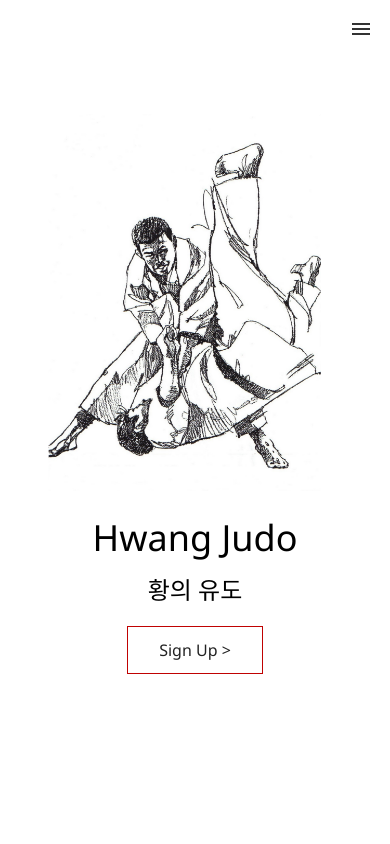
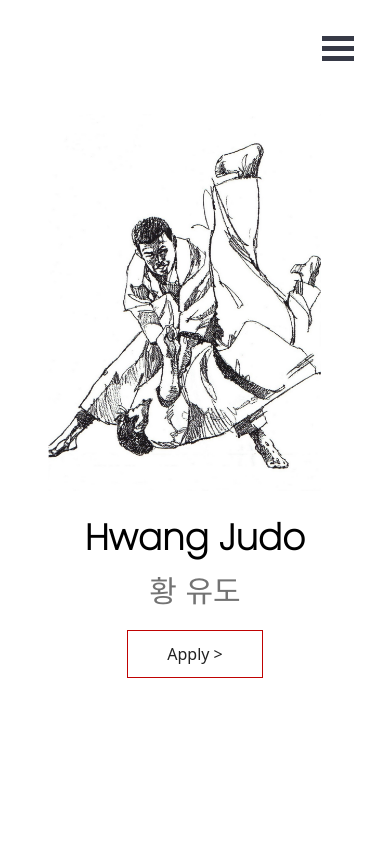
Before and after one commit to timjaya/hwangsjudo, a Next.js app: page / in a window 390 px wide. Shown: the top 844 px of the page. Built offline with nearby package versions, Linux system fonts and the light colour scheme.

Commit message:
finished styling of page, updated hamburger menu, finished instructor page

```diff
--- a/components/about.js
+++ /dev/null
@@ -1,21 +0,0 @@
-import { Element } from 'react-scroll'
-import Section from './section.js'
-export default function About() {
-    return (
-
-            <div className="mb-36">
-            <div className="flex flex-col px-6" id="about">
-                <h1 className="flex my-12 justify-center text-5xl">About</h1>
-                <div className="text-center">
-                    <p>
-                        In response to Lane County judo players who are looking for a judo experience with that distinctive traditional essence and quality, formal plans are underway to get together again once restrictions allow.
-                        Hwang{"'"}s Judo is a neo-traditional dojang focused on creating a warm, collegial others-centered community, with an emphasis on non-competitive physical exercise, mental discipline, well-being, and proper technique.
-                        If the forgoing does not align with your martial arts philosophy, desired approach, or natural orientation there are likely other options in the area that will better suit your needs, and we sincerely encourage you to explore those alternatives.
-                        For those kindred spirits in the community (many of whom are fellow legacy students of Master Kyu Hwang and Hwang{"'"}s Martial Arts Academy) please receive our kindest greetings. If you{"'"}re interested in joining us on the mat, provide your contact information below and we{"'"}ll be in touch once classes resume.
-                    </p>
-                </div>
-            </div>
-            </div>
-
-    )
-}
--- a/components/landing.js
+++ /dev/null
@@ -1,30 +0,0 @@
-import Image from 'next/image'
-import Section from './section.js'
-import styles from './css/Landing.module.css'
-
-export default function Landing() {
-    return (
-
-            <div className="flex justify-center py-28">
-                <div className="flex flex-col md:flex-row">
-                    <div className="flex justify-center">
-                        <Image
-                            src="/images/judo-flip.png"
-                            alt="Picture of a judo flip"
-                            // layout="responsive"
-                            width={600}
-                            height={600}
-                        />
-                    </div>
-                    <div className="flex flex-col justify-center">
-                        <h1 className="flex justify-center text-4xl my-4">Hwang Judo</h1>
-                        <h1 className="flex justify-center text-2xl">황의 유도</h1>
-                        <div className="flex justify-center my-5">
-                            <button className={styles.button}>Sign Up {'>'}</button>
-                        </div>
-                    </div>
-                </div>
-            </div>
-
-    )
-}
--- a/components/navigation.js
+++ b/components/navigation.js
@@ -1,36 +1,11 @@
-import { Link } from 'react-scroll'
 import { slide as Menu } from 'react-burger-menu'
-// import './button.css'
 export default function Navigation() {
-
     return (
-        // <p>Hello</p>
-        // <Menu>
-        //     <a id="home" className="menu-item" href="/">Home</a>
-        //     <a id="about" className="menu-item" href="/about">About</a>
-        // </Menu>
-
-        <div class="header">
-            <input class="menu-btn" type="checkbox" id="menu-btn" />
-            <label class="menu-icon" for="menu-btn"><span class="navicon"></span></label>
-            <ul class="menu">
-
-                    <li><a href="#work" className="sm:hover:underline">About</a></li>
-                    <li><a href="#about" className="sm:hover:underline">Apply</a></li>
-                    <li><a href="#careers" className="sm:hover:underline">Payment</a></li>
-
-            </ul>
-        </div>
-
-
-
-        // <div className="flex justify-center lg:justify-left">
-        //     <nav className={styles.nav}>
-        //         <ul className="flex text-base md:text-xl nav justify-around my-7 mx-5">
-        //             <li className="mx-7"><Link href="" to="about" spy={true} offset={-50} smooth={true}>About</Link></li>
-        //             <li className="mx-7"><Link href="" to="instructor" spy={true} smooth={true}>Instructor</Link></li>
-        //         </ul>
-        //     </nav>
-        // </div>
+        <Menu>
+            <a id="home" className="menu-item py-5" href="/">Home</a>
+            <a id="about" className="menu-item py-5" href="/about">About</a>
+            <a id="apply" className="menu-item py-5" href="/apply">Apply</a>
+            <a id="payment" className="menu-item py-5" href="/payment">Payment</a>
+        </Menu>
     )
 }
--- a/pages/_document.js
+++ b/pages/_document.js
@@ -10,8 +10,10 @@ class MyDocument extends Document {
     return (
       <Html>
         <Head>
-          <link href='https://fonts.googleapis.com/css?family=Noto Sans' rel='stylesheet' />
-          <link href='https://fonts.googleapis.com/css?family=Amiri&display=optional' rel='stylesheet' />
+          <link rel="preconnect" href="https://fonts.googleapis.com" />
+          <link rel="preconnect" href="https://fonts.gstatic.com" crossOrigin />
+          <link href="https://fonts.googleapis.com/css2?family=Poppins:wght@200&display=swap" rel="stylesheet" />
+
         </Head>
         <body>
           <Main />
--- /dev/null
+++ b/pages/apply.js
@@ -0,0 +1,17 @@
+import Navigation from '../components/navigation.js'
+
+export default function Apply() {
+    return (
+        <>
+            <Navigation />
+            <div className="py-16">
+                <div className="flex flex-col px-8 mb-3" id="Apply">
+                    <h1 className="flex my-12 justify-center text-5xl">Apply</h1>
+
+                </div>
+            </div>
+        </>
+
+
+    )
+}
--- a/pages/index.js
+++ b/pages/index.js
@@ -1,26 +1,39 @@
-import Head from 'next/head'
 import Image from 'next/image'
-import styles from '../styles/Home.module.css'
+import { useRouter } from 'next/router'
+import styles from '../components/css/Landing.module.css'
 import Navigation from '../components/navigation.js'
-import Landing from '../components/landing.js'
-import About from '../components/about.js'
-import Instructor from '../components/instructor.js'
 
 export default function Home() {
+  const router = useRouter()
+
+  const handleClick = (e) => {
+    e.preventDefault()
+    router.push('/apply')
+  }
+
   return (
     <>
-    <Navigation/>
-    <Landing/>
-    <About/>
-    <Instructor/>
+      <Navigation />
+      <div className="flex justify-center py-28">
+        <div className="flex flex-col md:flex-row">
+          <div className="flex justify-center">
+            <Image
+              src="/images/judo-flip.png"
+              alt="Picture of a judo flip"
+              // layout="responsive"
+              width={600}
+              height={600}
+            />
+          </div>
+          <div className="flex flex-col justify-center">
+            <h1 className="flex justify-center text-4xl font-bold my-4">Hwang Judo</h1>
+            <h1 className="flex justify-center text-neutral-500 text-3xl">황 유도</h1>
+            <div className="flex justify-center my-5">
+              <button onClick={handleClick} className={styles.button}>Apply {'>'}</button>
+            </div>
+          </div>
+        </div>
+      </div>
     </>
-
-    // About Us
-
-    // Instructor
-
-    // Sign Up
-
-    // Logos
   )
 }
--- /dev/null
+++ b/pages/payment.js
@@ -0,0 +1,15 @@
+import Navigation from '../components/navigation.js'
+
+export default function Payment() {
+    return (
+        <>
+            <Navigation />
+            <div className="py-16">
+                <div className="flex flex-col px-8 mb-3" id="Payment">
+                    <h1 className="flex my-12 justify-center text-5xl">Payment</h1>
+
+                </div>
+            </div>
+        </>
+    )
+}
--- a/styles/globals.css
+++ b/styles/globals.css
@@ -6,8 +6,8 @@ html,
 body {
   padding: 0;
   margin: 0;
-  font-size: 16px;
-  font-family: Amiri;
+  font-size: 18x;
+  font-family: Poppins;
 }
 
 a {
@@ -20,140 +20,77 @@ a {
 }
 
 h1 {
-  font-family: 'Noto Sans'
+  font-family: 'Poppins';
+  font-weight: 500;
 }
 
 p {
-  font-family: 'Noto Sans'
+  font-family: 'Poppins';
 }
 
-.header {
-  /* background-color: #fff; */
-  /* box-shadow: 1px 1px 4px 0 rgba(0,0,0,.05); */
+/* Position and sizing of burger button */
+.bm-burger-button {
   position: fixed;
-  width: 100%;
-  z-index: 3;
+  width: 32px;
+  height: 25px;
+  right: 36px;
+  top: 36px;
 }
 
-.header ul {
-  margin: 0;
-  padding: 0;
-  list-style: none;
-  overflow: hidden;
-  background-color: #fff;
+/* Color/shape of burger icon bars */
+.bm-burger-bars {
+  background: #373a47;
 }
 
-.header li a {
-  display: block;
-  padding: 20px 20px;
-  text-decoration: none;
+/* Color/shape of burger icon bars on hover*/
+.bm-burger-bars-hover {
+  background: #888888;
 }
 
-.header .logo {
-  display: block;
-  float: left;
-  font-size: 2em;
-  padding: 10px 20px;
-  text-decoration: none;
+/* Position and sizing of clickable cross button */
+.bm-cross-button {
+  height: 24px;
+  width: 24px;
 }
 
-/* menu */
-
-.header .menu {
-  clear: both;
-  max-height: 0;
-  transition: max-height .2s ease-out;
+/* Color/shape of close button cross */
+.bm-cross {
+  background: #bdc3c7;
 }
 
-/* menu icon */
-
-.header .menu-icon {
-  cursor: pointer;
-  display: inline-block;
-  float: right;
-  padding: 28px 20px;
-  position: relative;
-  user-select: none;
+/*
+Sidebar wrapper styles
+Note: Beware of modifying this element as it can break the animations - you should not need to touch it in most cases
+*/
+.bm-menu-wrap {
+  position: fixed;
+  height: 100%;
 }
 
-.header .menu-icon .navicon {
-  background: #333;
-  display: block;
-  height: 2px;
-  position: relative;
-  transition: background .2s ease-out;
-  width: 18px;
+/* General sidebar styles */
+.bm-menu {
+  background: #464646;
+  padding: 2.5em 1.5em 0;
+  font-size: 1.15em;
 }
 
-.header .menu-icon .navicon:before,
-.header .menu-icon .navicon:after {
-  background: #333;
-  content: '';
-  display: block;
-  height: 100%;
-  position: absolute;
-  transition: all .2s ease-out;
-  width: 100%;
+/* Morph shape necessary with bubble or elastic */
+.bm-morph-shape {
+  fill: #373a47;
 }
 
-.header .menu-icon .navicon:before {
-  top: 5px;
+/* Wrapper for item list */
+.bm-item-list {
+  color: #b8b7ad;
+  padding: 0.8em;
 }
 
-.header .menu-icon .navicon:after {
-  top: -5px;
+/* Individual item */
+.bm-item {
+  display: inline-block;
 }
 
-/* menu btn */
-
-.header .menu-btn {
-  display: none;
+/* Styling of overlay */
+.bm-overlay {
+  background: rgba(0, 0, 0, 0.3);
 }
-
-.header .menu-btn:checked ~ .menu {
-  max-height: 240px;
-}
-
-.header .menu-btn:checked ~ .menu-icon .navicon {
-  background: transparent;
-}
-
-.header .menu-btn:checked ~ .menu-icon .navicon:before {
-  transform: rotate(-45deg);
-}
-
-.header .menu-btn:checked ~ .menu-icon .navicon:after {
-  transform: rotate(45deg);
-}
-
-.header .menu-btn:checked ~ .menu-icon:not(.steps) .navicon:before,
-.header .menu-btn:checked ~ .menu-icon:not(.steps) .navicon:after {
-  top: 0;
-}
-
-/* 48em = 768px */
-
-.header li a:hover,
-.header .menu-btn:hover {
-  background-color: #f4f4f4;
-}
-@media (min-width: 48em) {
-  .header li a:hover,
-  .header .menu-btn:hover {
-    background-color: #ffffff;
-  }
-  .header li {
-    float: left;
-  }
-  .header li a {
-    padding: 20px 30px;
-  }
-  .header .menu {
-    clear: none;
-    float: left;
-    max-height: none;
-  }
-  .header .menu-icon {
-    display: none;
-  }
-}
```
Also changed, not shown: pages/about.js (added, +63 -0 lines), public/images/instructor.png (added).
